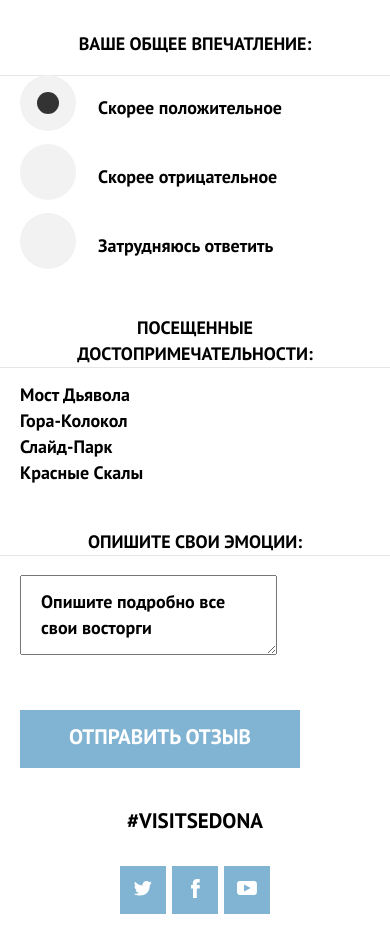
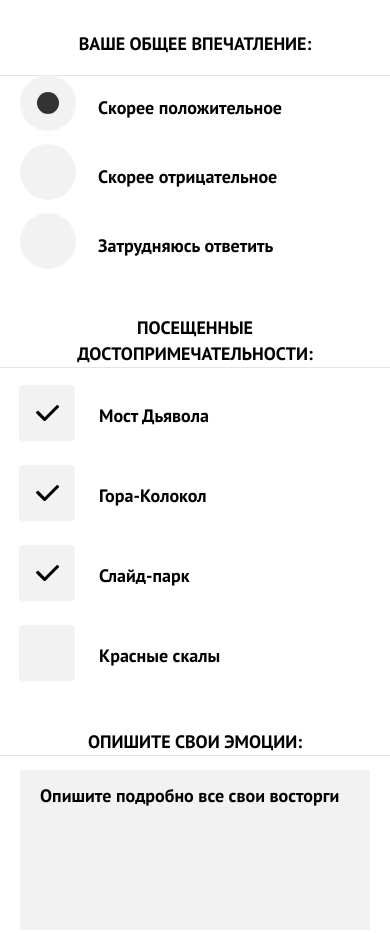
Before and after one commit to Ann-Mir/1537031-sedona-21, a website: page source/form.html in a window 390 px wide. Shown: the part 1202-2135 px from the top of the page. Drawn offline with nearby package versions, Linux system fonts and the light colour scheme; files that its build step writes are made by us from their sources.

Commit message:
form mobile pp

```diff
--- a/source/form.html
+++ b/source/form.html
@@ -97,11 +97,11 @@
                 </li>
                 <li class="fieldset__option">
                   <input class="fieldset__input fieldset__input--checkbox visually-hidden" type="checkbox" name="slide-park" id="slide_park" value="slide-park" checked>
-                  <label class="fieldset__label fieldset__label--visited-sights" for="slide_park">Слайд-Парк</label>
+                  <label class="fieldset__label fieldset__label--visited-sights" for="slide_park">Слайд-парк</label>
                 </li>
                 <li class="fieldset__option">
                   <input class="fieldset__input visually-hidden" type="checkbox" name="red-rocks" id="red_rocks" value="red-rocks">
-                  <label class="fieldset__label fieldset__label--visited-sights" for="red_rocks">Красные Скалы</label>
+                  <label class="fieldset__label fieldset__label--visited-sights" for="red_rocks">Красные скалы</label>
                 </li>
               </ul>
             </fieldset>
--- a/source/sass/blocks/feedback-form.scss
+++ b/source/sass/blocks/feedback-form.scss
@@ -20,6 +20,8 @@
 
 .feedback-form__button {
   width: 280px;
+  padding-top: 19px;
+  padding-bottom: 13px;
   display: inline-block;
   vertical-align: middle;
 
--- a/source/sass/blocks/feedback.scss
+++ b/source/sass/blocks/feedback.scss
@@ -1,5 +1,5 @@
 .feedback {
- /* width: calc(100vw);*/
+  margin-bottom: 38px;
 }
 
 .feedback__intro {
--- a/source/sass/blocks/fieldset.scss
+++ b/source/sass/blocks/fieldset.scss
@@ -24,7 +24,7 @@
   }
 
   &--visited-sights {
-    padding: 15px 0 21px 0;
+    padding: 15px 0 38px 0;
 
     @media (min-width: $tablet-width) {
       display: flex;
@@ -35,7 +35,7 @@
 
   &--review {
     padding: 20px 0 0 0;
-    margin-bottom: 51px;
+    margin-bottom: 45px;
 
     @media (min-width: $tablet-width) {
       margin-bottom: 58px;
@@ -66,9 +66,37 @@
 
   &--trip-rate,
   &--visited-sights {
+    position: relative;
+
     @include font($titles-font-size, 26px, bold);
     color: $basic-font-color;
     text-transform: none;
+  }
+
+  &--trip-rate {
+    &::before {
+      content: "";
+      position: absolute;
+      top: -21px;
+      left: -78px;
+      width: 56px;
+      height: 56px;
+      border-radius: 50%;
+      background-color: $color-white-smoke;
+    }
+  }
+
+  &--visited-sights {
+    &::before {
+      content: "";
+      position: absolute;
+      top: -19px;
+      left: -80px;
+      width: 56px;
+      height: 56px;
+      border-radius: 7%;
+      background-color: $color-white-smoke;
+    }
   }
 }
 
@@ -232,6 +260,7 @@
 }
 
 .fieldset--visited-sights .fieldset__list {
+  padding-top: 6px;
   display: flex;
   flex-wrap: wrap;
   flex-direction: column;
@@ -246,6 +275,10 @@
 }
 
 .fieldset--visited-sights .fieldset__option {
+  padding-top: 15px;
+  padding-left: 79px;
+  margin-bottom: 39px;
+
   @media (min-width: $tablet-width) {
     width: 50%;
   }
@@ -255,29 +288,23 @@
   }
 }
 
+.fieldset--visited-sights .fieldset__option:last-child {
+  margin-bottom: 0;
+}
+
 .fieldset__textarea {
-  /*width: 100%;*/
+  width: 100%;
+  height: 160px;
   box-sizing: border-box;
+  border: none;
+  background-color: $color-white-smoke;
   padding: 13px 20px;
   margin: 0;
+  margin-top: -5px;
+  resize: none;
 
   @media (min-width: $tablet-width) {
     padding-top: 18px;
-  }
-}
-
-.fieldset__label--trip-rate {
-  position: relative;
-
-  &::before {
-    content: "";
-    position: absolute;
-    top: -21px;
-    left: -78px;
-    width: 56px;
-    height: 56px;
-    border-radius: 50%;
-    background-color: $color-white-smoke;
   }
 }
 
@@ -304,3 +331,14 @@
   border-radius: 50%;
   background-color: $mine-shaft;
 }
+
+.fieldset__input--checkbox:checked + .fieldset__label--visited-sights::after {
+  content: "";
+  position: absolute;
+  top: 1px;
+  left: -63px;
+  width: 23px;
+  height: 16px;
+  background-image: url("../img/tick-icon.svg");
+  background-repeat: no-repeat;
+}
```
Also changed, not shown: source/img/tick-icon.svg (added).
